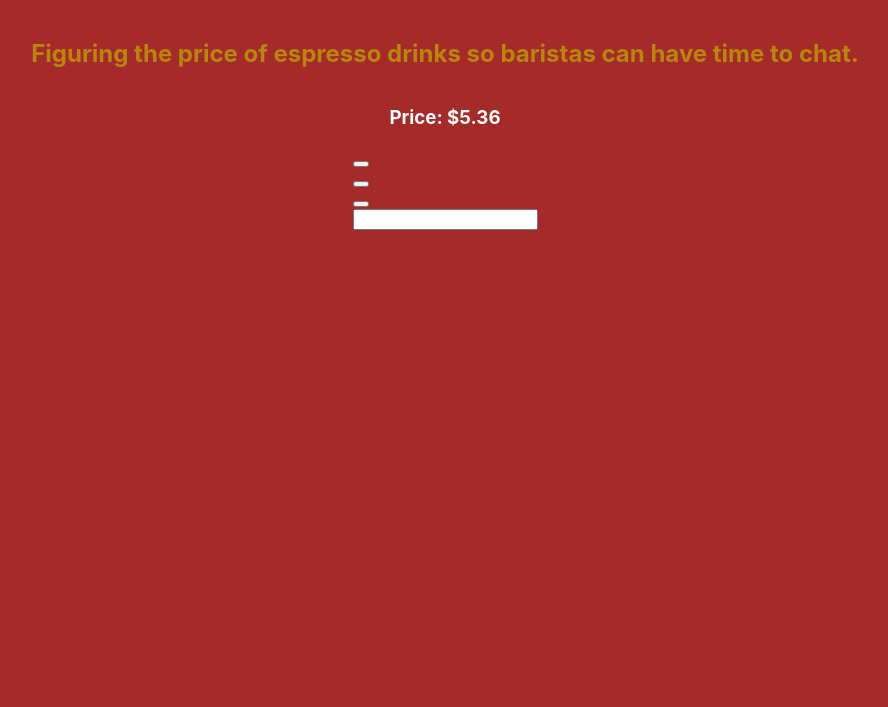
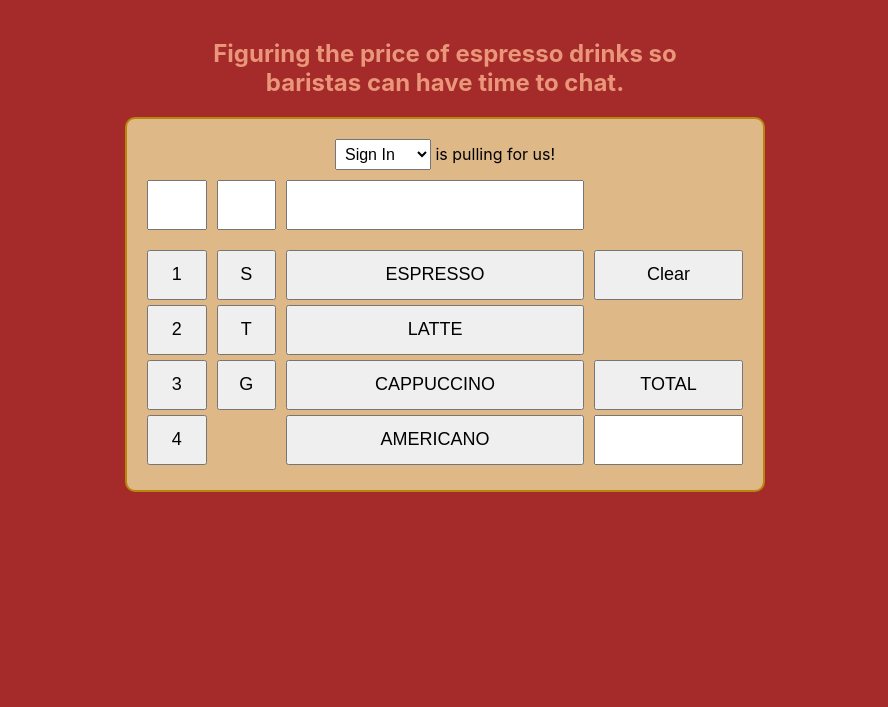
Before and after one commit to sharnajh/csc101, a plain HTML site: page javascript/beancounter/tuesday.html in a window 1280 px wide. Shown: the part 93-800 px from the top of the page, without its empty margins (195-1083 px from the left). Drawn offline with Linux system fonts and the light colour scheme.

Commit message:
bean counter

```diff
--- a/javascript/beancounter/scripts.js
+++ b/javascript/beancounter/scripts.js
@@ -1,24 +1,60 @@
-let drink = "latte";
-(ounce = 12), (shots = 2), (taxRate = 0.88), (price = 0);
+// let drink = "latte";
+// (ounce = 12), (shots = 2), (taxRate = 0.88), (price = 0);
 
-if (drink.toLowerCase() == "espresso") {
-  price = 1.4;
-} else if (
-  drink.toLowerCase() == "latte" ||
-  drink.toLowerCase() == "cappuccino"
-) {
-  if (ounce == 8) {
-    price = 1.95;
-  } else if (ounce == 12) {
-    price = 2.35;
-  } else if (ounce == 16) {
-    price = 2.75;
-  }
-} else if (drink.toLowerCase() == "americano") {
-  price = 1.2 + 0.3 * (ounce / 8);
+// if (drink.toLowerCase() == "espresso") {
+//   price = 1.4;
+// } else if (
+//   drink.toLowerCase() == "latte" ||
+//   drink.toLowerCase() == "cappuccino"
+// ) {
+//   if (ounce == 8) {
+//     price = 1.95;
+//   } else if (ounce == 12) {
+//     price = 2.35;
+//   } else if (ounce == 16) {
+//     price = 2.75;
+//   }
+// } else if (drink.toLowerCase() == "americano") {
+//   price = 1.2 + 0.3 * (ounce / 8);
+// }
+
+// price += (shots - 1) * 0.5;
+// price += price * taxRate;
+
+// Shots
+const shotInput = document.getElementById("shot-input");
+const shotBtns = document.querySelectorAll(".shots");
+for (const button of shotBtns) {
+  button.addEventListener("click", () => {
+    shotInput.value = button.value;
+  });
 }
 
-price += (shots - 1) * 0.5;
-price += price * taxRate;
+// Sizes
+const sizeInput = document.getElementById("size-input");
+const sizeBtns = document.querySelectorAll(".size");
+for (const button of sizeBtns) {
+  button.addEventListener("click", () => {
+    sizeInput.value = button.value;
+  });
+}
 
-document.getElementById("price").innerHTML = `Price: $${price.toFixed(2)}`;
+// Types
+const typeInput = document.getElementById("type-input");
+const typeBtns = document.querySelectorAll(".type");
+for (const button of typeBtns) {
+  button.addEventListener("click", () => {
+    typeInput.value = button.value;
+  });
+}
+
+// Clear function
+const clearBtn = document.getElementById("clear");
+const clear = () => {
+  typeInput.value = "";
+  shotInput.value = "";
+  sizeInput.value = "";
+};
+clearBtn.addEventListener("click", () => {
+  clear();
+});
--- a/javascript/beancounter/styles.css
+++ b/javascript/beancounter/styles.css
@@ -1,5 +1,10 @@
+* {
+  box-sizing: border-box;
+}
+
 body {
-    font-family: -apple-system, BlinkMacSystemFont, 'Segoe UI', Roboto, Oxygen, Ubuntu, Cantarell, 'Open Sans', 'Helvetica Neue', sans-serif;
+  font-family: -apple-system, BlinkMacSystemFont, "Segoe UI", Roboto, Oxygen,
+    Ubuntu, Cantarell, "Open Sans", "Helvetica Neue", sans-serif;
   background-color: brown;
   display: grid;
   place-items: center;
@@ -8,21 +13,63 @@ body {
 #title {
   color: white;
   padding-bottom: 20px;
-    border-bottom: 2px solid darkgoldenrod;
+  border-bottom: 2px solid darksalmon;
 }
 
 h2 {
-    color: darkgoldenrod;
+  color: darksalmon;
+  width: 40vw;
+  text-align: center;
 }
 
 h3 {
   color: white;
 }
 
-#title {
-    display: table;
+#table {
+  background-color: burlywood;
+  padding: 20px;
+  border: 2px solid darkgoldenrod;
+  width: 50vw;
+  border-radius: 10px;
 }
 
-.table-row {
-    display: table-row;
+select {
+  padding: 5px;
+  font-size: 16px;
 }
+
+.signin-row {
+  display: flex;
+  flex-direction: row;
+  justify-content: center;
+  align-items: center;
+  margin-bottom: 10px;
+}
+
+.row {
+  display: grid;
+  grid-template-columns: 0.2fr 0.2fr 1fr 0.5fr;
+  grid-template-rows: 50px;
+  grid-gap: 10px;
+  margin-bottom: 5px;
+}
+
+.inputs {
+    margin-bottom: 20px;
+}
+
+.row input {
+  text-align: center;
+  width: 100%;
+  pointer-events: none;
+  color: darkred;
+  font-weight: bold;
+  text-transform: uppercase;
+}
+
+.row button,
+input {
+  font-size: 18px;
+  cursor: pointer;
+}
--- a/javascript/beancounter/tuesday.html
+++ b/javascript/beancounter/tuesday.html
@@ -2,21 +2,53 @@
     <head>
         <meta charset="utf-8">
         <meta http-equiv="X-UA-Compatible" content="IE=edge">
-        <title>Bean Counter</title>
+        <title>The Bean Counter</title>
         <meta name="description" content="">
         <meta name="viewport" content="width=device-width, initial-scale=1">
         <link rel="stylesheet" href="styles.css">
     </head>
     <body>
-        <h1 id="title">The Bean Counter</h1>
+        <h1 id="title">☕️ The Bean Counter ☕️</h1>
         <h2>Figuring the price of espresso drinks so baristas can have time to chat.</h2>
-        <h3 id="price"></h3>
+
         <section id="table">
-            <div class="table-row">
-                <div><button></button></div>
-                <div><button></button></div>
-                <div><button></button></div>
-                <div><input /></div>
+                <span class="signin-row">
+                   <select name="Sign In" id="signin">
+                        <option selected="true" disabled>Sign In</option>
+                        <option value="rebecca">Rebecca</option>
+                        <option value="sam">Sam</option>
+                        <option value="bart">Bart</option>
+                    </select>
+                    &nbsp;is pulling for us!
+                </span>
+
+            <div class="row inputs">
+                <input id="shot-input" />
+                <input id="size-input" />
+                <input id="type-input" />
+            </div>
+            <div class="row">
+                <button class="shots" value=1>1</button>
+                <button class="size" value="S">S</button>
+                <button class="type" value="espresso">ESPRESSO</button>
+                <button id="clear">Clear</button>
+            </div>
+            <div class="row">
+                <button class="shots" value=2>2</button>
+                <button class="size" value="T">T</button>
+                <button class="type" value="latte">LATTE</button>
+            </div>
+            <div class="row">
+                <button class="shots" value=3>3</button>
+                <button class="size" value="G">G</button>
+                <button class="type" value="cappuccino">CAPPUCCINO</button>
+                <button id="total-btn">TOTAL</button>
+            </div>
+            <div class="row">
+                <button class="shots" value=4>4</button>
+                <span></span>
+                <button class="type" value="americano">AMERICANO</button>
+                <input id="price-input" />
             </div>
         </section>
 
```
Lines whose indentation alone changed are shown as unchanged.
